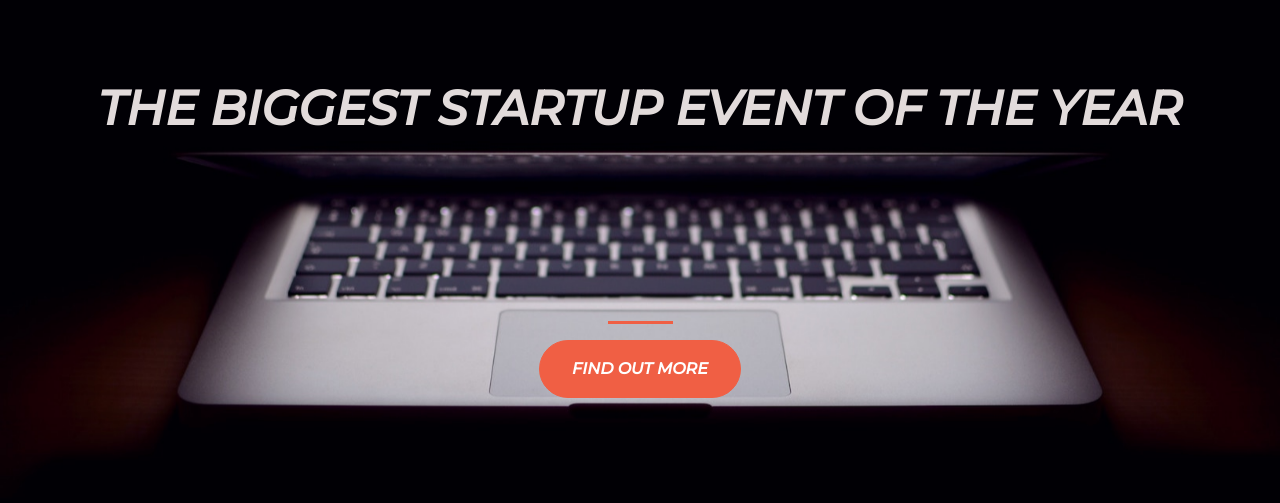
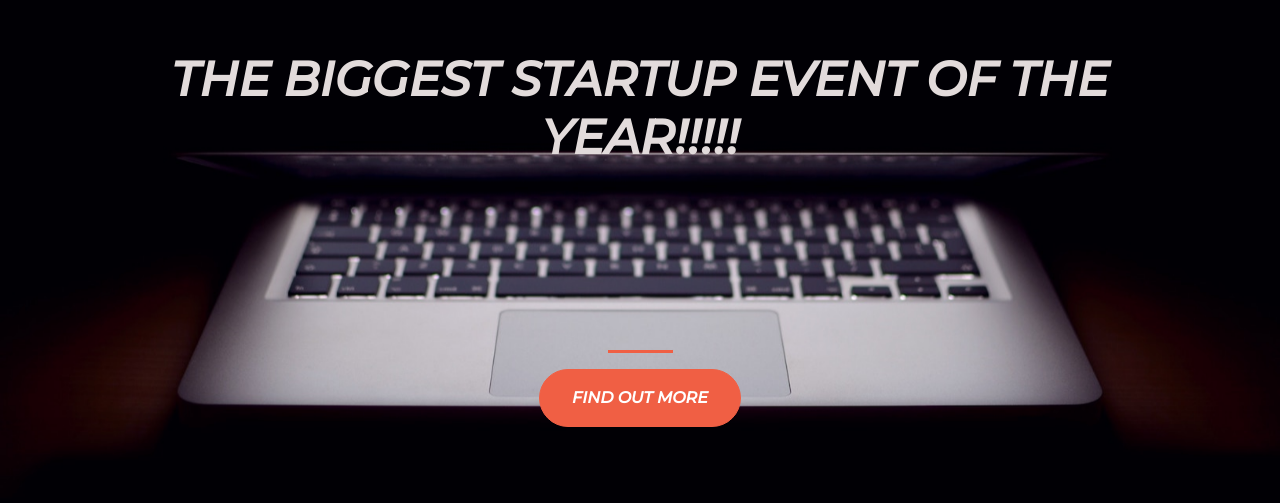
Before and after one commit to temurbek-4224/temurbek-personal-website, a plain HTML site: page index.html in a window 1280 px wide. Shown: the part 161-664 px from the top of the page. Drawn offline with nearby package versions, Linux system fonts and the light colour scheme.

Commit message:
add axclamation marks!

```diff
--- a/index.html
+++ b/index.html
@@ -13,7 +13,7 @@
 	<div class="container d-flex align-items-center h-100">
 		<div class="row">
 			<header class="col-12 text-center">
-				<h1 class="text-uppercase"><strong>The biggest startup event of the year</strong></h1>
+				<h1 class="text-uppercase"><strong>The biggest startup event of the year!!!!!</strong></h1>
 			</header>
 			<div class="buffer col-12"></div>
 	    <section class="col-12 text-center">
```
